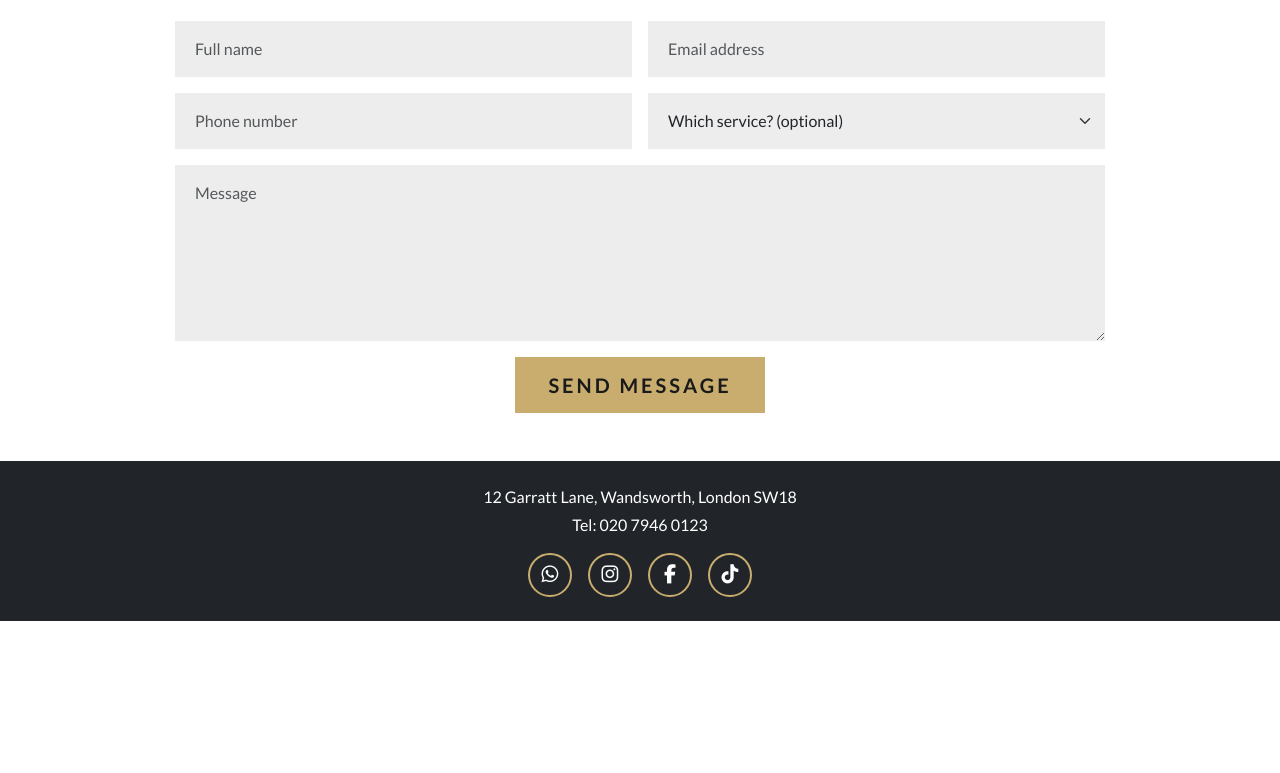
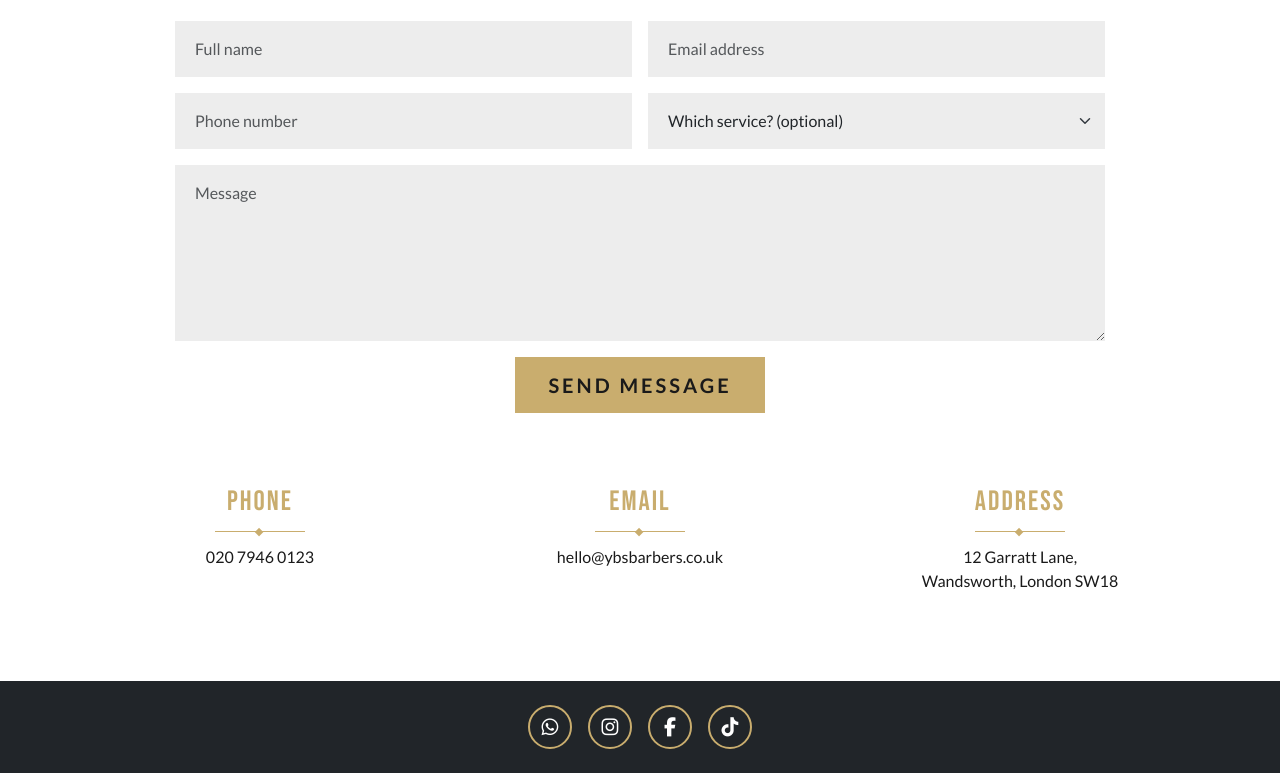
Before and after one commit to moussakonate000fr/YBS-my-first-project, a plain HTML site: page book.html in a window 1280 px wide. Shown: the part 709-1482 px from the top of the page. Before the commit the page ends 1330 px from the top, so only its background shows below. Drawn offline with nearby package versions, Linux system fonts and the light colour scheme.

Commit message:
Add contact details with gold titles

```diff
--- a/assets/css/style.css
+++ b/assets/css/style.css
@@ -150,3 +150,13 @@ letter-spacing: 3px;
 #contact .form-select:focus {
     box-shadow: 0 0 0 2px var(--gold);
 }
+
+/* Contact links: dark, gold on hover */
+#contact a {
+    color: var(--dark);
+    text-decoration: none;
+}
+
+#contact a:hover {
+    color:  var(--dark);
+}
--- a/book.html
+++ b/book.html
@@ -85,14 +85,27 @@
                 </div>
             </div>
         </form>
+        <!-- Contact details -->
+<div class="row text-center mt-5 pt-4">
+    <div class="col-md-4 mb-4">
+        <h3 class="section-title">Phone</h3>
+        <p><a href="tel:+442079460123">020 7946 0123</a></p>
+    </div>
+    <div class="col-md-4 mb-4">
+        <h3 class="section-title">Email</h3>
+        <p><a href="mailto:hello@ybsbarbers.co.uk">hello@ybsbarbers.co.uk</a></p>
+    </div>
+    <div class="col-md-4 mb-4">
+        <h3 class="section-title">Address</h3>
+        <p>12 Garratt Lane,<br>Wandsworth, London SW18</p>
+    </div>
+</div>
     </div>
 </section>
 </main>
 
 <!-- Footer -->
 <footer class="bg-dark text-white text-center py-4">
-    <p class="mb-1">12 Garratt Lane, Wandsworth, London SW18</p>
-    <p>Tel: 020 7946 0123</p>
 
     <!-- Social links: open in a new tab -->
     <ul class="list-unstyled d-flex justify-content-center gap-3 mb-0">
```
